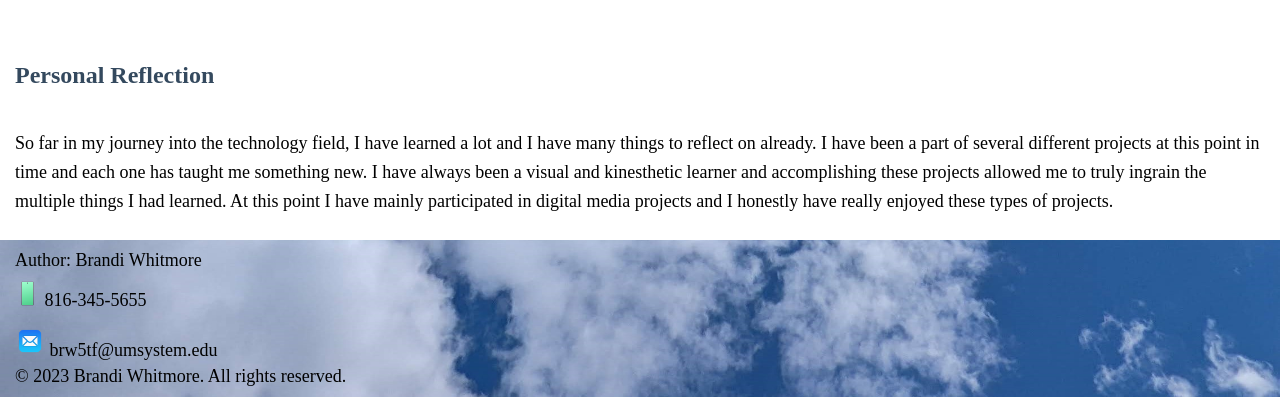
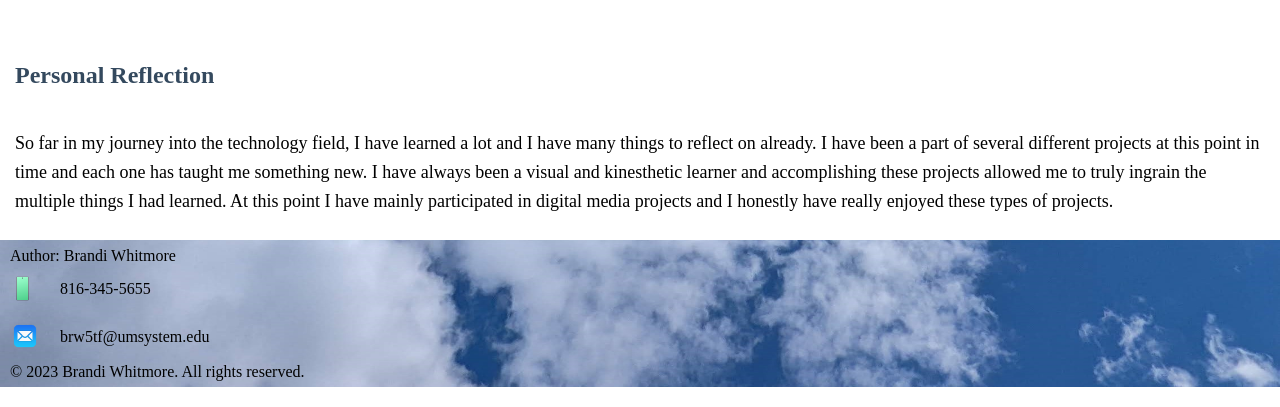
Before and after one commit to Brandaline/Brandaline.github.io, a plain HTML site: page ISLT4355/project.html in a window 1280 px wide. Shown: the part 2933-3340 px from the top of the page. Drawn offline with Linux system fonts and the light colour scheme.

Commit message:
Add files via upload

```diff
--- a/ISLT4355/project.html
+++ b/ISLT4355/project.html
@@ -143,10 +143,22 @@ Tested: Brandi Whitmore 2/6/2023
 
 
             <footer id="footer">
-                <p>Author: Brandi Whitmore</p>
-                <p><img src="phoneicon.png" alt="Phone Icon" id="phone"> 816-345-5655</p><!-- cite="<a target="_blank" href="https://icons8.com/icon/ngt9Bn6DsQnB/google-pixel-6">Google Pixel 6</a> icon by <a target="_blank" href="https://icons8.com">Icons8</a>"-->
-                <p><img src="mailicon.png" alt="E-mail Icon" id="email"><a href="mailto:brw5tf@umsystem.edu" id="e"> brw5tf@umsystem.edu</a></p><!-- cite="https://icons8.com/icons/set/email"-->
-                <p>© 2023 Brandi Whitmore. All rights reserved.</p>
+                <table>
+                    <tr>
+                        <td colspan="2">Author: Brandi Whitmore</td>
+                    </tr>
+                    <tr>
+                        <td style="width:50px"><img src="phoneicon.png" alt="Phone Icon" id="phone"><!-- cite="<a target="_blank" href="https://icons8.com/icon/ngt9Bn6DsQnB/google-pixel-6">Google Pixel 6</a> icon by <a target="_blank" href="https://icons8.com">Icons8</a>"--></td>
+                        <td>816-345-5655</td>
+                    </tr>
+                    <tr>
+                        <td><img src="mailicon.png" alt="E-mail Icon" id="email"><!-- cite="https://icons8.com/icons/set/email"--></td>
+                        <td><a href="mailto:brw5tf@umsystem.edu" id="e"> brw5tf@umsystem.edu</a></td>
+                    </tr>
+                    <tr>
+                        <td colspan="2">© 2023 Brandi Whitmore. All rights reserved.</td>
+                    </tr>
+                </table>
             </footer>
 </body>
 </html>
--- a/ISLT4355/style.css
+++ b/ISLT4355/style.css
@@ -157,6 +157,16 @@ p.letter::first-letter {
 
 #ema{
     width: 30%;
+}
+
+table{
+    border-collapse: collapse;
+    width: 100%;
+}
+
+th,td{
+    padding: 10px;
+    text-align: left;
 }
 
 @media screen and (max-width: 700px) {
```
Also changed, not shown: ISLT4355/about.html (+16 -4 lines), ISLT4355/contact.html (+16 -4 lines), ISLT4355/index.html (+16 -4 lines), ISLT4355/reflection.html (+16 -4 lines).
